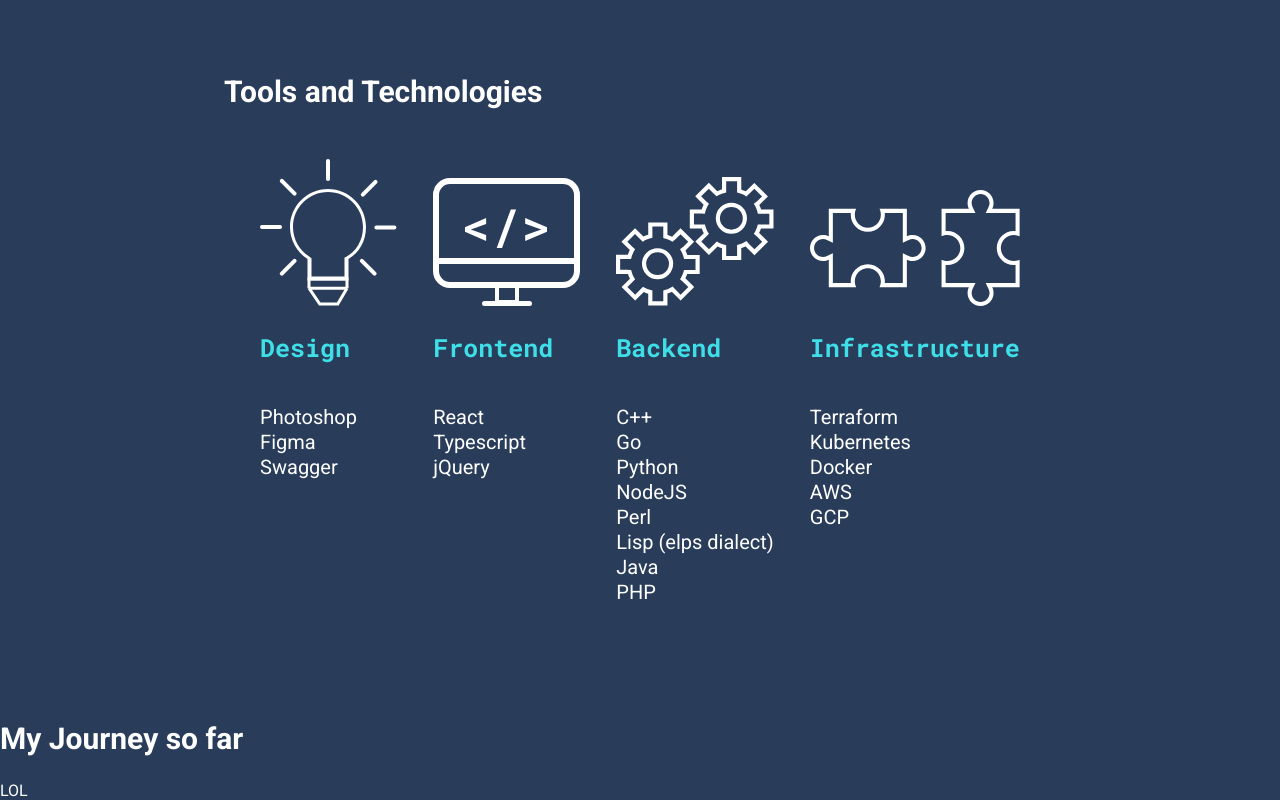
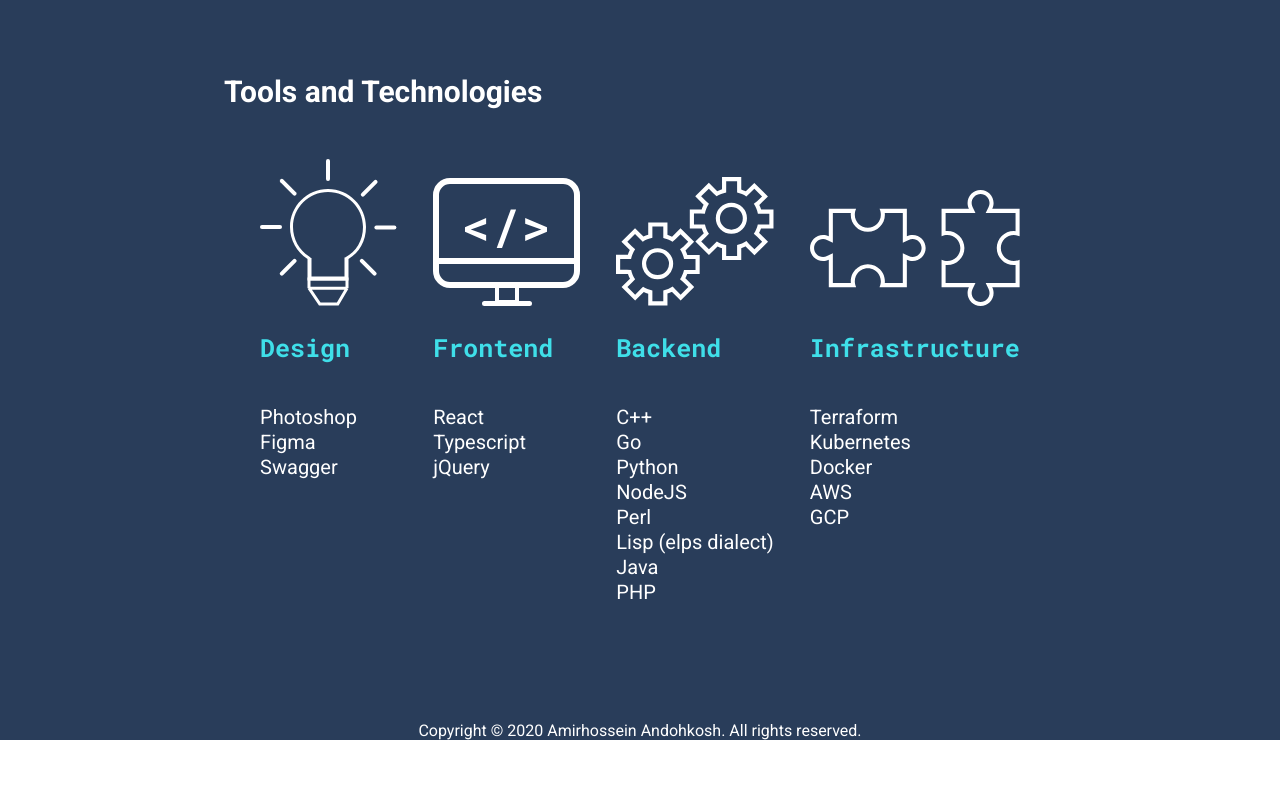
Before and after one commit to amir-bio/amirha.com-2020, a React (Create React App) app: page / in a window 1280 px wide. Shown: the part 494-1294 px from the top of the page. After the commit the page ends 1234 px from the top, so only its background shows below. Built offline with nearby package versions, Linux system fonts and the light colour scheme.

Commit message:
Add copyright notice and remove timeline component initial design

```diff
--- a/src/App.css
+++ b/src/App.css
@@ -106,3 +106,7 @@ h2 {
   /* width: 150px;
   height: 150px; */
 }
+
+#copyright {
+  text-align: center;
+}
--- a/src/App.js
+++ b/src/App.js
@@ -9,7 +9,8 @@ import myPhoto from './me.png'
 import TopNavBar from './components/TopNavBar'
 import AboutMe from './components/AboutMe'
 import ToolsAndTech from './components/ToolsAndTech'
-import Timeline from './components/Timeline'
+// import Timeline from './components/Timeline'
+import Copyright from './components/Copyright'
 
 function App() {
   return (
@@ -17,7 +18,8 @@ function App() {
       <TopNavBar id="top-nav-bar" />
       <AboutMe id="about-me" photoPath={myPhoto} />
       <ToolsAndTech id="tools-tech" />
-      <Timeline />
+      {/* <Timeline /> */}
+      <Copyright />
     </div>
   )
 }
--- /dev/null
+++ b/src/components/Copyright/index.js
@@ -0,0 +1,22 @@
+import React from 'react'
+
+// returns 2020, unless the year is after in 2020, in which case it
+// returns "2020-<current year>" (e.g. in 2022 it will return 2020-2022)
+const copyrightYear = () => {
+  const originalCreationYear = '2020'
+  const currentYear = new Date().getFullYear()
+  if (currentYear == originalCreationYear) {
+    return originalCreationYear
+  } else {
+    return originalCreationYear + '-' + currentYear
+  }
+}
+const Copyright = props => (
+  <div id="copyright">
+    {' '}
+    Copyright &copy; {copyrightYear()} Amirhossein Andohkosh. All rights
+    reserved.
+  </div>
+)
+
+export default Copyright
```
